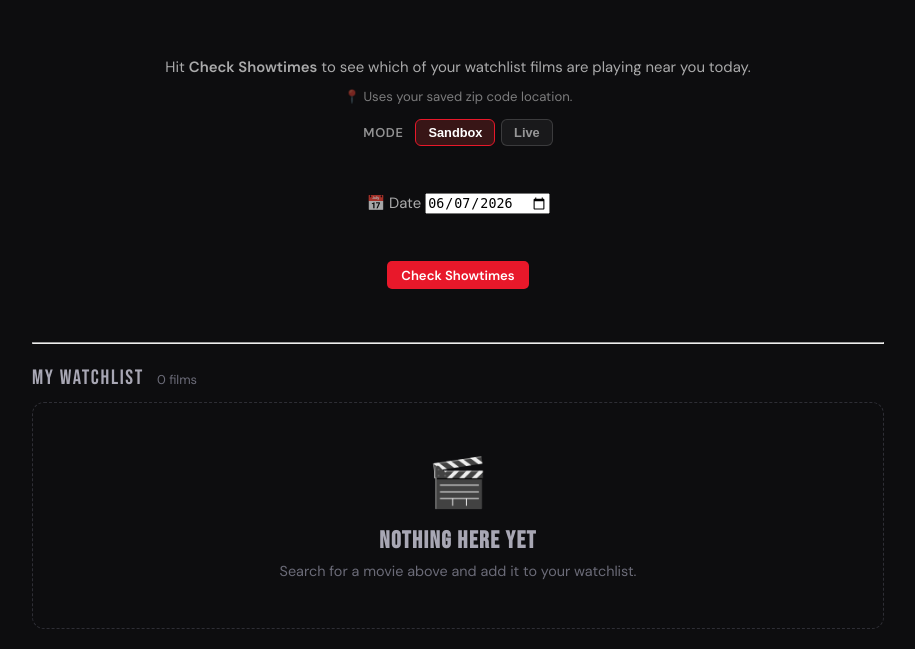
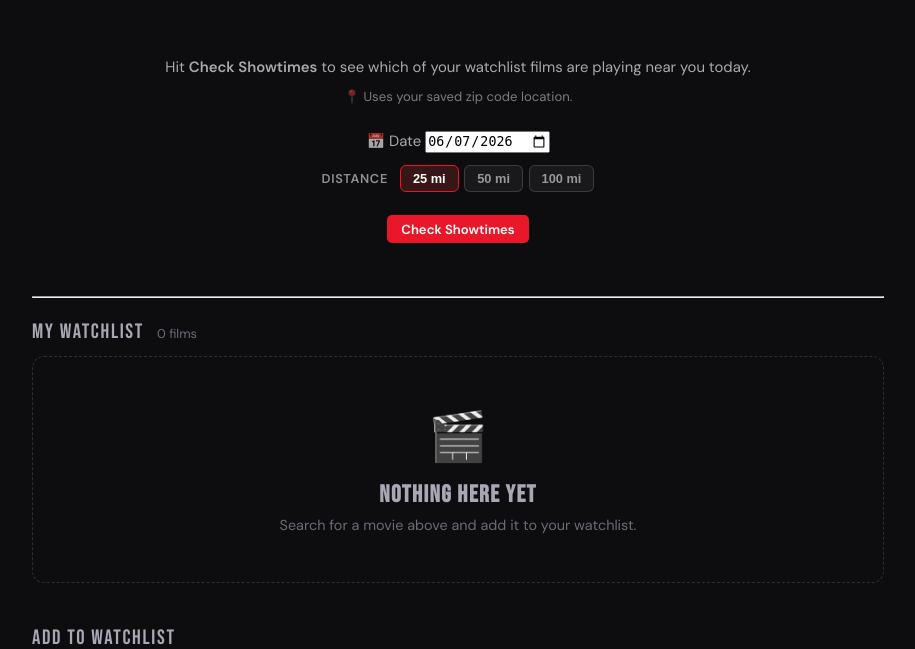
Before and after one commit to isobel78/Movie-Sign, a PHP site: page / in a window 1280 px wide. Shown: the part 70-719 px from the top of the page, without its empty margins (182-1097 px from the left). Run offline with PHP 8.4, Linux system fonts and the light colour scheme; the visitor is signed in with stand-in values (Sample User, id 1); data that the repository does not hold is empty.

Commit message:
minor UI tweaks

```diff
--- a/app/View/auth_layout.php
+++ b/app/View/auth_layout.php
@@ -21,7 +21,7 @@ function render_auth_page($title, $content_html) {
     <link rel="icon" type="image/png" sizes="32x32" href="../public/favicon-32.png">
     <link rel="apple-touch-icon" sizes="180x180" href="../public/favicon-32.png">
 
-    <link rel="stylesheet" href="../public/styles/auth.css">
+    <link rel="stylesheet" href="../public/styles/auth.css?v=<?= filemtime(__DIR__ . '/../../public/styles/auth.css') ?>">
 </head>
 
 <body>
--- a/public/index.php
+++ b/public/index.php
@@ -59,7 +59,7 @@ if (!empty($_SESSION['flash_message'])) {
     <link rel="preconnect" href="https://fonts.googleapis.com">
     <link href="https://fonts.googleapis.com/css2?family=Bebas+Neue&family=DM+Sans:wght@400;500;600&display=swap" rel="stylesheet">
 
-    <link rel="stylesheet" href="./styles/main.css">
+    <link rel="stylesheet" href="./styles/main.css?v=<?= filemtime(__DIR__ . '/styles/main.css') ?>">
 
 </head>
 
@@ -95,28 +95,13 @@ if (!empty($_SESSION['flash_message'])) {
         <div class="showtimes-idle">
             <p>Hit <strong>Check Showtimes</strong> to see which of your watchlist films are playing near you today.</p>
             <p class="showtimes-note">📍 Uses your saved zip code location.</p>
-
-            <!-- mode toggle
-            only shown in sandbox since live mode doesn't need it -->
-            <?php if (MOVIEGLU_ENV === 'sandbox'): ?>
-            <div class="showtime-mode-row">
-                <label class="showtime-radius-label">Mode</label>
-                <div class="radius-btn-group">
-                    <button type="button" class="radius-btn radius-btn-active" id="mode-sandbox" data-mode="sandbox">Sandbox</button>
-                    <button type="button" class="radius-btn" id="mode-live" data-mode="us">Live</button>
-                </div>
-            </div>
-            <br />
-            <?php endif; ?>
-
             <br />
             <div class="showtime-date-row">
                 <label for="showtime-date" class="showtime-date-label">📅 Date</label>
                 <input type="date" id="showtime-date" class="showtime-date-input">
             </div>
-            <br />
-            <div class="showtime-radius-row" id="radius-row">
-                <label class="showtime-radius-label">📍 Distance</label>
+            <div class="showtime-radius-row">
+                <label class="showtime-radius-label">Distance</label>
                 <div class="radius-btn-group">
                     <button type="button" class="radius-btn radius-btn-active" data-miles="25">25 mi</button>
                     <button type="button" class="radius-btn" data-miles="50">50 mi</button>
@@ -411,28 +396,12 @@ function escHtml(str) {
     const refreshBtn = document.getElementById('showtimes-refresh-btn');
     const panel = document.getElementById('showtimes-panel');
     const datePicker = document.getElementById('showtime-date');
-    const radiusRow = document.getElementById('radius-row');
-
-    //mode toggle (sandbox vs live)
-    //only present when PHP MOVIEGLU_ENV === 'sandbox'
-    let selectedEnv = <?= json_encode(MOVIEGLU_ENV) ?>;
-    document.querySelectorAll('[data-mode]').forEach(btn => {
-        btn.addEventListener('click', () => {
-            document.querySelectorAll('[data-mode]').forEach(b => b.classList.remove('radius-btn-active'));
-            btn.classList.add('radius-btn-active');
-            selectedEnv = btn.dataset.mode;
-            //hide distance filter in sandbox
-            if (radiusRow) radiusRow.style.display = selectedEnv === 'sandbox' ? 'none' : '';
-        });
-    });
-    // hide distance row initially if starting in sandbox
-    if (radiusRow && selectedEnv === 'sandbox') radiusRow.style.display = 'none';
 
     //radius filter state — default 25 miles
     let selectedRadius = 25;
-    document.querySelectorAll('.radius-btn[data-miles]').forEach(btn => {
+    document.querySelectorAll('.radius-btn').forEach(btn => {
         btn.addEventListener('click', () => {
-            document.querySelectorAll('.radius-btn[data-miles]').forEach(b => b.classList.remove('radius-btn-active'));
+            document.querySelectorAll('.radius-btn').forEach(b => b.classList.remove('radius-btn-active'));
             btn.classList.add('radius-btn-active');
             selectedRadius = parseInt(btn.dataset.miles, 10);
         });
@@ -478,7 +447,7 @@ function escHtml(str) {
                 radius: selectedRadius,
             });
 
-            const res = await fetch(`../app/Controller/movieglu_showtimes.php?${params}&env=${encodeURIComponent(selectedEnv)}`);
+            const res = await fetch(`../app/Controller/movieglu_showtimes.php?${params}&env=<?= urlencode(MOVIEGLU_ENV) ?>`);
             const data = await res.json();
 
             if (data.error) {
@@ -507,32 +476,6 @@ function escHtml(str) {
     }
 
     // Render helpers
-
-    // Generates the radius pill group HTML reflecting current selection — used in retry panels
-    function radiusPillsHTML() {
-        return `<div class="showtime-radius-row showtime-radius-retry">
-            <label class="showtime-radius-label">📍 Distance</label>
-            <div class="radius-btn-group">
-                ${[25,50,100].map(m =>
-                    `<button type="button" class="radius-btn retry-radius-btn${selectedRadius === m ? ' radius-btn-active' : ''}" data-miles="${m}">${m} mi</button>`
-                ).join('')}
-            </div>
-        </div>`;
-    }
-
-    function wireRetryRadius(container) {
-        container.querySelectorAll('.retry-radius-btn').forEach(btn => {
-            btn.addEventListener('click', () => {
-                // sync back to main radius state
-                document.querySelectorAll('.radius-btn[data-miles]').forEach(b => b.classList.remove('radius-btn-active'));
-                document.querySelector(`.radius-btn[data-miles="${btn.dataset.miles}"]`)?.classList.add('radius-btn-active');
-                container.querySelectorAll('.retry-radius-btn').forEach(b => b.classList.remove('radius-btn-active'));
-                btn.classList.add('radius-btn-active');
-                selectedRadius = parseInt(btn.dataset.miles, 10);
-            });
-        });
-    }
-
     function setLoading(on) {
         refreshBtn.disabled = on;
         refreshBtn.textContent = on ? '⌛ Checking…' : 'Check Showtimes';
@@ -549,14 +492,12 @@ function escHtml(str) {
             <span class="showtimes-error-icon">⚠️</span>
             <p>${escHtml(msg)}</p>
             <p class="showtimes-note">Check that your location is set and try again.</p>
-            ${selectedEnv !== 'sandbox' ? radiusPillsHTML() : ''}
             <div class="showtime-date-row showtime-date-retry">
                 <label for="showtime-date-error" class="showtime-date-label">📅 Try a different date</label>
                 <input type="date" id="showtime-date-error" class="showtime-date-input" value="${escHtml(selectedDate)}">
                 <button type="button" class="btn-showtimes-refresh btn-showtimes-retry" id="error-retry-btn">Check Showtimes</button>
             </div>
         </div>`;
-        wireRetryRadius(panel);
         document.getElementById('error-retry-btn').addEventListener('click', () => {
             const errorPicker = document.getElementById('showtime-date-error');
             if (errorPicker && datePicker) datePicker.value = errorPicker.value;
@@ -576,8 +517,7 @@ function escHtml(str) {
                 <em>${allShowing.map(escHtml).join(', ')}</em></p>`;
         }
 
-        msg += `${selectedEnv !== 'sandbox' ? radiusPillsHTML() : ''}
-        <div class="showtime-date-row showtime-date-retry">
+        msg += `<div class="showtime-date-row showtime-date-retry">
             <label for="showtime-date-empty" class="showtime-date-label">📅 Try a different date</label>
             <input type="date" id="showtime-date-empty" class="showtime-date-input" value="${escHtml(selectedDate)}">
             <button type="button" class="btn-showtimes-refresh btn-showtimes-retry" id="empty-retry-btn">Check Showtimes</button>
@@ -585,7 +525,6 @@ function escHtml(str) {
         </div>`;
 
         panel.innerHTML = msg;
-        wireRetryRadius(panel);
 
         document.getElementById('empty-retry-btn').addEventListener('click', () => {
             const emptyPicker = document.getElementById('showtime-date-empty');
@@ -642,14 +581,12 @@ function escHtml(str) {
         }
 
         html += `</div>
-        ${selectedEnv !== 'sandbox' ? radiusPillsHTML() : ''}
         <div class="showtime-date-row showtime-date-retry">
             <label for="showtime-date-retry" class="showtime-date-label">📅 Try a different date</label>
             <input type="date" id="showtime-date-retry" class="showtime-date-input">
             <button type="button" class="btn-showtimes-refresh btn-showtimes-retry">Check Showtimes</button>
         </div>`;
         panel.innerHTML = html;
-        wireRetryRadius(panel);
 
         //try a different date
         const retryPicker = document.getElementById('showtime-date-retry');
--- a/public/index_live_test.php
+++ b/public/index_live_test.php
@@ -59,7 +59,7 @@ if (!empty($_SESSION['flash_message'])) {
     <link rel="preconnect" href="https://fonts.googleapis.com">
     <link href="https://fonts.googleapis.com/css2?family=Bebas+Neue&family=DM+Sans:wght@400;500;600&display=swap" rel="stylesheet">
 
-    <link rel="stylesheet" href="./styles/main.css">
+    <link rel="stylesheet" href="./styles/main.css?v=<?= filemtime(__DIR__ . '/styles/main.css') ?>">
 
 </head>
 
--- a/public/styles/main.css
+++ b/public/styles/main.css
@@ -653,21 +653,3 @@ a.wordmark:hover {
     color: rgba(255,255,255,0.35);
     margin-left: 0.4rem;
 }
-
-/* Mode toggle row (sandbox / live) */
-.showtime-mode-row {
-    display: flex;
-    align-items: center;
-    justify-content: center;
-    gap: 0.75rem;
-    margin-top: 0.75rem;
-    flex-wrap: wrap;
-}
-
-/* Radius pills inside retry panels */
-.showtime-radius-retry {
-    margin-top: 1.25rem;
-    margin-bottom: 0;
-    padding-top: 1.25rem;
-    border-top: 1px solid rgba(255,255,255,0.1);
-}
```
